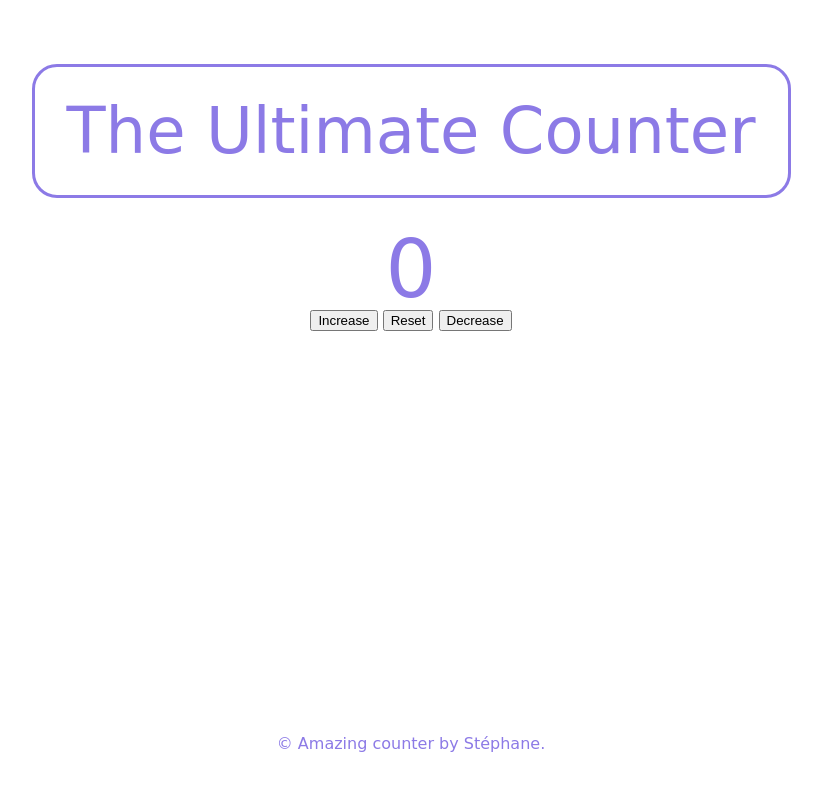
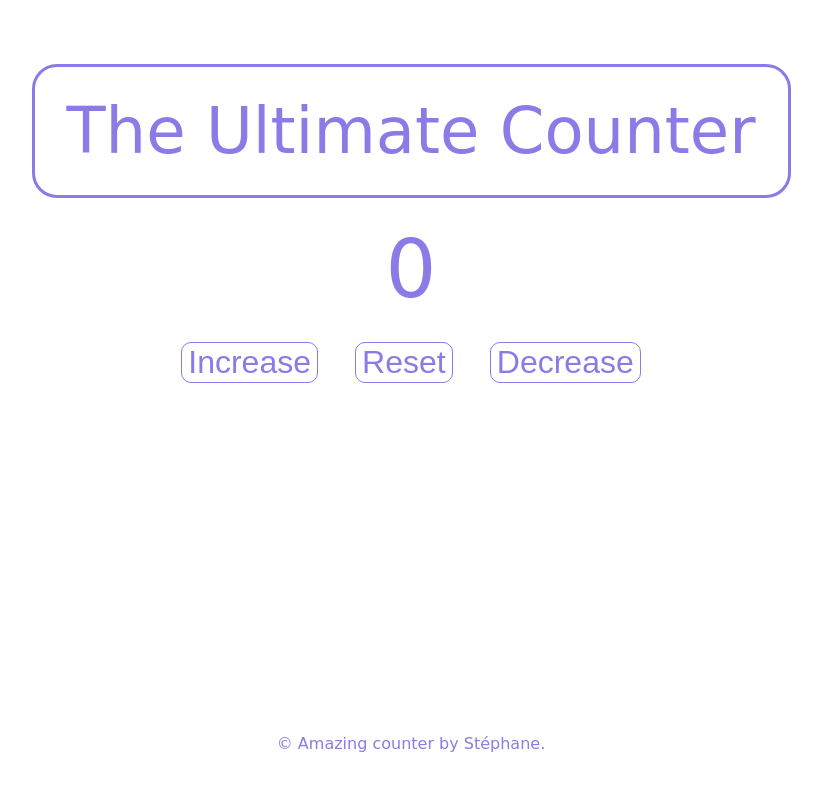
Before and after one commit to Dananando/amazing-counter, a plain HTML site: page html/index.html in a window 1280 px wide. Shown: the whole page, without its empty margins (229-1051 px from the left). Drawn offline with Linux system fonts and the light colour scheme; a web font is replaced by a local one.

Commit message:
Style improved. Done.

```diff
--- a/css/style.css
+++ b/css/style.css
@@ -16,13 +16,6 @@ body {
 	height: 100vh;
 }
 
-main {
-	/* height: 100%; */
-	display: flex;
-	flex-direction: column;
-	/* justify-content: space-between; */
-	align-items: center;
-}
 
 /* Dans le main */
 
@@ -40,6 +33,34 @@ div.title {
 	font-size: 5em;
 }
 
+main {
+	/* display: flex; */
+}
+
+.main {
+	/* height: 100%; */
+	display: flex;
+	flex-direction: column;
+	/* justify-content: space-between; */
+	align-items: center;
+	/* align-self: center; */
+	/* border: 1px solid #8c7ae6; */
+	/* width: 50%; */
+}
+
+.button {
+	color: #8c7ae6;
+	border: 1px solid #8c7ae6;
+	border-radius: 10px;
+	font-size: 2em;
+	background-color: white;
+	margin: 0 0.5em 0 0.5em;
+}
+
+.buttons {
+	margin-top: 2em;
+}
+
 /*===== Dans le footer =====*/
 
 #footer {
--- a/html/index.html
+++ b/html/index.html
@@ -13,7 +13,8 @@
 </head>
 
 <body>
-    <main class="main">
+    <main>
+        <div class="main">
             <div class="title">
                 The Ultimate Counter
             </div>
@@ -25,6 +26,8 @@
                 <button class="button reset">Reset</button>
                 <button class="button decrease">Decrease</button>
             </div>
+        </div>
+
     </main>
     <footer id="footer">
         <p>
```
Lines whose indentation alone changed are shown as unchanged.
